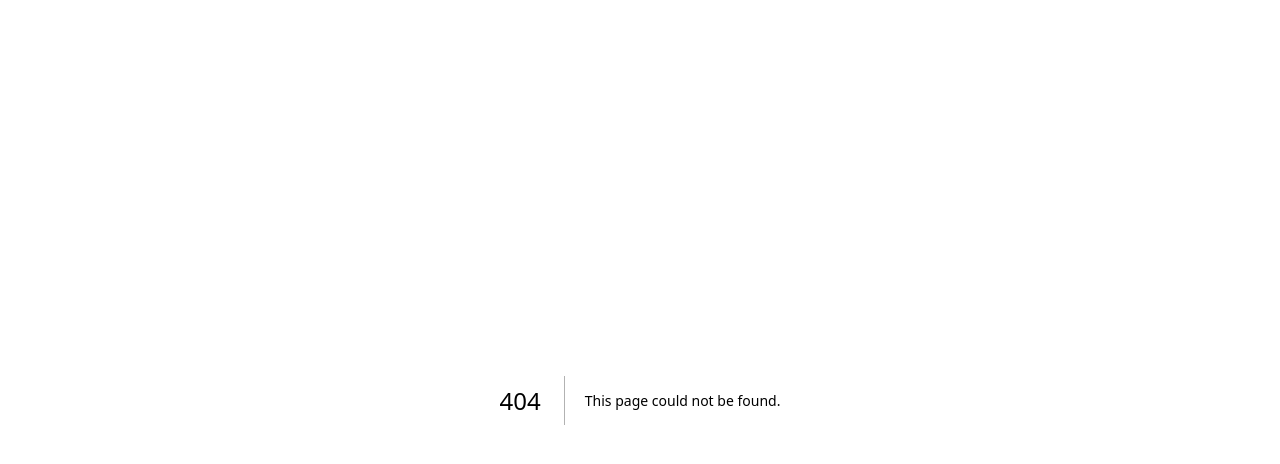
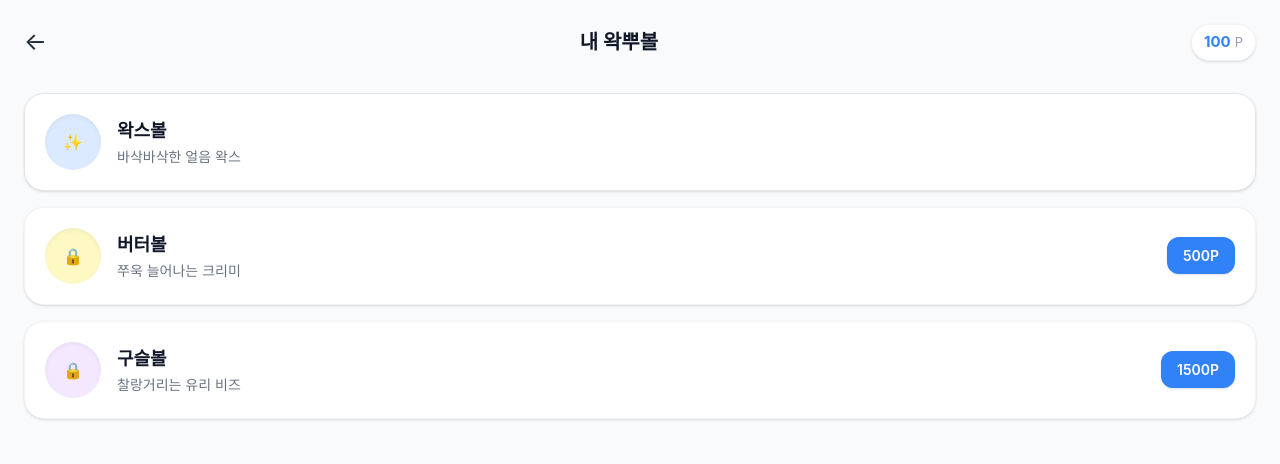
Before and after one commit to hyejunl33/SlimeSimulation, a Next.js app: page /collection in a window 1280 px wide. Before the commit this address had no page. Shown: the top 464 px of the page. Built offline with nearby package versions, Linux system fonts and the light colour scheme.

Commit message:
Implement Issues #7 #8 #9 #10: DeviceOrientation gravity, UI, Toss SDK, and Vercel config

```diff
--- /dev/null
+++ b/src/app/collection/page.tsx
@@ -0,0 +1,83 @@
+'use client';
+
+import { useRouter } from 'next/navigation';
+import { motion } from 'framer-motion';
+import { useStore } from '../../store/useStore';
+
+export default function CollectionPage() {
+  const router = useRouter();
+  const { points, level, addPoints, levelUp } = useStore();
+
+  const balls = [
+    { id: 1, name: '왁스볼', desc: '바삭바삭한 얼음 왁스', cost: 0, unlocked: level >= 1, color: 'bg-blue-100' },
+    { id: 2, name: '버터볼', desc: '쭈욱 늘어나는 크리미', cost: 500, unlocked: level >= 2, color: 'bg-yellow-100' },
+    { id: 3, name: '구슬볼', desc: '찰랑거리는 유리 비즈', cost: 1500, unlocked: level >= 3, color: 'bg-purple-100' },
+  ];
+
+  const handleUnlock = (cost: number, targetLevel: number) => {
+    if (points >= cost) {
+      addPoints(-cost);
+      if (level < targetLevel) {
+        levelUp(); // Simple level system logic
+      }
+    } else {
+      alert(`포인트가 부족합니다! (현재 ${points}P / 필요 ${cost}P)`);
+    }
+  };
+
+  const handleSelect = (id: number) => {
+    if (id <= level) {
+      useStore.setState({ level: id }); // Select the specific ball
+      router.push('/');
+    }
+  };
+
+  return (
+    <main className="min-h-[100dvh] bg-[#f9fafb] p-6 pb-10 flex flex-col">
+      <div className="flex items-center justify-between mb-8">
+        <button onClick={() => router.push('/')} className="text-[24px] text-gray-800">
+          ←
+        </button>
+        <h1 className="text-[20px] font-bold text-gray-900">내 왁뿌볼</h1>
+        <div className="bg-white px-3 py-1.5 rounded-full shadow-sm border border-gray-100 flex items-center gap-1">
+          <span className="font-bold text-[15px] text-[#3182f6]">{points.toLocaleString()}</span>
+          <span className="text-[13px] text-gray-400">P</span>
+        </div>
+      </div>
+
+      <div className="flex flex-col gap-4">
+        {balls.map((ball, i) => (
+          <motion.div
+            key={ball.id}
+            initial={{ opacity: 0, y: 20 }}
+            animate={{ opacity: 1, y: 0 }}
+            transition={{ delay: i * 0.1 }}
+            className={`w-full bg-white rounded-[20px] p-5 shadow-sm border ${ball.unlocked ? 'border-gray-200 cursor-pointer' : 'border-gray-100 opacity-60'}`}
+            onClick={() => ball.unlocked && handleSelect(ball.id)}
+          >
+            <div className="flex justify-between items-center">
+              <div className="flex items-center gap-4">
+                <div className={`w-14 h-14 rounded-full ${ball.color} flex items-center justify-center shadow-inner`}>
+                  {ball.unlocked ? '✨' : '🔒'}
+                </div>
+                <div className="flex flex-col gap-0.5">
+                  <h2 className="text-[18px] font-bold text-gray-900">{ball.name}</h2>
+                  <p className="text-[14px] text-gray-500">{ball.desc}</p>
+                </div>
+              </div>
+
+              {!ball.unlocked && (
+                <button
+                  onClick={(e) => { e.stopPropagation(); handleUnlock(ball.cost, ball.id); }}
+                  className="bg-[#3182f6] text-white px-4 py-2 rounded-[12px] font-semibold text-[14px] shadow-sm active:scale-95 transition-transform"
+                >
+                  {ball.cost}P
+                </button>
+              )}
+            </div>
+          </motion.div>
+        ))}
+      </div>
+    </main>
+  );
+}
--- a/src/app/page.tsx
+++ b/src/app/page.tsx
@@ -1,40 +1,30 @@
 'use client';
 
 import { useEffect } from 'react';
+import { useRouter } from 'next/navigation';
 import { motion } from 'framer-motion';
 import { useStore } from '../store/useStore';
 import Scene from '../components/Scene';
+import { shareToToss } from '../lib/tossSdk'; // We will create this
 
 export default function Home() {
-  const { points, level, addPoints, levelUp, checkAttendance } = useStore();
+  const router = useRouter();
+  const { points, level, addPoints, checkAttendance } = useStore();
 
   useEffect(() => {
     checkAttendance();
   }, [checkAttendance]);
 
-  const handleShare = () => {
-    addPoints(100);
-    if (typeof window !== 'undefined' && navigator.vibrate) {
-      navigator.vibrate(20);
+  const handleShare = async () => {
+    // Toss SDK Share
+    const shared = await shareToToss('왁뿌볼 만지면서 ASMR 들을 사람?', '지금 토스에서 왁뿌볼을 키워보세요!');
+    if (shared) {
+      addPoints(100);
+      if (typeof window !== 'undefined' && navigator.vibrate) {
+        navigator.vibrate(20);
+      }
     }
   };
-
-  const handleUpgrade = () => {
-    if (level >= 3) {
-      alert('이미 최고 단계의 왁뿌볼입니다!');
-      return;
-    }
-    const cost = level === 1 ? 500 : 1500;
-
-    if (points >= cost) {
-      addPoints(-cost);
-      levelUp();
-    } else {
-      alert(`포인트가 부족합니다! (${cost}P 필요)`);
-    }
-  };
-
-  const currentCost = level === 1 ? 500 : 1500;
 
   return (
     <main className="relative w-full h-[100dvh] overflow-hidden flex flex-col items-center justify-between p-6 pb-10">
@@ -48,10 +38,10 @@ export default function Home() {
       >
         <div className="flex flex-col gap-1">
           <h1 className="text-[28px] font-bold text-gray-900 leading-tight">왁뿌볼</h1>
-          <p className="text-[15px] text-gray-500 font-medium tracking-tight">LV.{level} {level === 1 ? '왁뿌볼' : level === 2 ? '버터볼' : '구슬볼'}</p>
+          <p className="text-[15px] text-gray-500 font-medium tracking-tight">LV.{level} {level === 1 ? '왁스볼' : level === 2 ? '버터볼' : '구슬볼'}</p>
         </div>
 
-        <div className="bg-white/80 backdrop-blur-md px-4 py-2.5 rounded-full shadow-sm border border-gray-100 flex items-center gap-1.5">
+        <div className="bg-white/80 backdrop-blur-md px-4 py-2.5 rounded-full shadow-sm border border-gray-100 flex items-center gap-1.5 cursor-pointer" onClick={() => router.push('/collection')}>
           <span className="font-bold text-[17px] text-[#3182f6] tracking-tight">{points.toLocaleString()}</span>
           <span className="text-[15px] font-semibold text-gray-400">P</span>
         </div>
@@ -64,16 +54,16 @@ export default function Home() {
         transition={{ duration: 0.5, ease: "easeOut", delay: 0.1 }}
       >
         <button
-          onClick={handleUpgrade}
-          className="w-full h-[56px] bg-[#3182f6] text-white rounded-[16px] font-bold text-[17px] shadow-sm active:scale-[0.98] transition-transform flex items-center justify-center disabled:opacity-50"
+          onClick={() => router.push('/collection')}
+          className="w-full h-[56px] bg-[#3182f6] text-white rounded-[16px] font-bold text-[17px] shadow-sm active:scale-[0.98] transition-transform flex items-center justify-center"
         >
-          {level < 3 ? `${currentCost}P로 레벨업` : '✨ 모든 왁뿌볼 획득 완료'}
+          콜렉션 열기 (새로운 왁뿌볼 획득)
         </button>
         <button
           onClick={handleShare}
           className="w-full h-[56px] bg-white text-[#4e5968] rounded-[16px] font-semibold text-[16px] shadow-sm border border-gray-100 active:bg-gray-50 active:scale-[0.98] transition-all flex items-center justify-center"
         >
-          친구에게 공유하고 포인트 받기
+          친구에게 공유하고 100P 받기
         </button>
       </motion.div>
     </main>
--- a/src/components/WakppuBall.tsx
+++ b/src/components/WakppuBall.tsx
@@ -1,6 +1,6 @@
 'use client';
 
-import { useRef, useCallback, useMemo, useEffect } from 'react';
+import { useRef, useCallback, useMemo, useEffect, useState } from 'react';
 import { useFrame } from '@react-three/fiber';
 import * as THREE from 'three';
 import CustomShaderMaterial from 'three-custom-shader-material';
@@ -8,6 +8,9 @@ import { useCursor, Instances, Instance } from '@react-three/drei';
 import { waxVertexShader, waxFragmentShader, butterVertexShader, butterFragmentShader } from '../shaders/ballShaders';
 import { getSoundForBall } from '../sound/ballSound';
 import { useStore } from '../store/useStore';
+
+const BEAD_COUNT = 150;
+const RADIUS = 0.9; // inside the glass shell
 
 export default function WakppuBall() {
   const level = useStore((state) => state.level);
@@ -19,13 +22,68 @@ export default function WakppuBall() {
 
   useCursor(true, 'pointer', 'auto');
 
+  // Device Orientation state
+  const gravityRef = useRef(new THREE.Vector3(0, -9.8, 0));
+
+  useEffect(() => {
+    if (level !== 3) return;
+
+    const handleOrientation = (e: DeviceOrientationEvent) => {
+      // gamma: left-to-right (-90 to 90)
+      // beta: front-to-back (-180 to 180)
+      if (e.gamma !== null && e.beta !== null) {
+        const x = e.gamma / 90;
+        const y = -e.beta / 90; // negative so tilting phone down makes beads go negative Y
+        // clamp values and apply a scaling factor
+        gravityRef.current.set(x * 15, y * 15, -2);
+      }
+    };
+
+    // Note: iOS requires permission request for DeviceOrientationEvent
+    if (typeof (DeviceOrientationEvent as any).requestPermission === 'function') {
+      const enableDeviceOrientation = () => {
+        (DeviceOrientationEvent as any).requestPermission()
+          .then((response: string) => {
+            if (response === 'granted') {
+              window.addEventListener('deviceorientation', handleOrientation);
+            }
+          })
+          .catch(console.error);
+        window.removeEventListener('pointerdown', enableDeviceOrientation);
+      };
+      window.addEventListener('pointerdown', enableDeviceOrientation);
+    } else {
+      window.addEventListener('deviceorientation', handleOrientation);
+    }
+
+    return () => {
+      window.removeEventListener('deviceorientation', handleOrientation);
+    };
+  }, [level]);
+
   const uniforms = useMemo(() => ({
     uTime: { value: 0 },
     uPointer: { value: new THREE.Vector3() },
     uPressure: { value: 0 },
   }), []);
 
-  useFrame(({ clock }) => {
+  // Simple physics state for beads
+  const beadsData = useMemo(() => {
+    return Array.from({ length: BEAD_COUNT }).map(() => ({
+      position: new THREE.Vector3(
+        (Math.random() - 0.5) * RADIUS,
+        (Math.random() - 0.5) * RADIUS,
+        (Math.random() - 0.5) * RADIUS
+      ),
+      velocity: new THREE.Vector3(0, 0, 0),
+      color: new THREE.Color().setHSL(Math.random(), 0.8, 0.5)
+    }));
+  }, []);
+
+  const instanceMeshRef = useRef<THREE.InstancedMesh>(null);
+  const dummy = useMemo(() => new THREE.Object3D(), []);
+
+  useFrame(({ clock }, delta) => {
     uniforms.uTime.value = clock.getElapsedTime();
     if (isDownRef.current) {
       pressureRef.current = Math.min(pressureRef.current + 0.05, 1.0);
@@ -33,6 +91,48 @@ export default function WakppuBall() {
       pressureRef.current *= 0.92;
     }
     uniforms.uPressure.value = pressureRef.current;
+
+    // Physics update for Level 3
+    if (level === 3 && instanceMeshRef.current) {
+      const dt = Math.min(delta, 0.05); // cap delta time
+      const friction = 0.98;
+
+      beadsData.forEach((bead, i) => {
+        // Add gravity
+        bead.velocity.addScaledVector(gravityRef.current, dt);
+
+        // If pointer is down, add repulsion from pointer
+        if (isDownRef.current) {
+          const repel = new THREE.Vector3().subVectors(bead.position, pointerRef.current);
+          const dist = repel.length();
+          if (dist < 0.5) {
+            bead.velocity.add(repel.normalize().multiplyScalar(15 * dt * (0.5 - dist)));
+          }
+        }
+
+        // Apply friction
+        bead.velocity.multiplyScalar(friction);
+
+        // Update position
+        bead.position.addScaledVector(bead.velocity, dt);
+
+        // Sphere bounds collision (inside the glass shell)
+        const distFromCenter = bead.position.length();
+        if (distFromCenter > RADIUS) {
+          // Push back inside
+          const normal = bead.position.clone().normalize();
+          bead.position.copy(normal.multiplyScalar(RADIUS));
+          // Reflect velocity (bounce)
+          bead.velocity.reflect(normal).multiplyScalar(0.5); // damping
+        }
+
+        // Apply to instance matrix
+        dummy.position.copy(bead.position);
+        dummy.updateMatrix();
+        instanceMeshRef.current!.setMatrixAt(i, dummy.matrix);
+      });
+      instanceMeshRef.current.instanceMatrix.needsUpdate = true;
+    }
   });
 
   const handlePointerMove = useCallback((e: any) => {
@@ -62,18 +162,6 @@ export default function WakppuBall() {
     if (sound.playRelease) sound.playRelease();
   }, [level]);
 
-  const beads = useMemo(() => {
-    if (level !== 3) return [];
-    return Array.from({ length: 150 }).map(() => ({
-      position: new THREE.Vector3(
-        (Math.random() - 0.5) * 1.5,
-        (Math.random() - 0.5) * 1.5,
-        (Math.random() - 0.5) * 1.5
-      ),
-      color: new THREE.Color().setHSL(Math.random(), 0.8, 0.5)
-    }));
-  }, [level]);
-
   if (level === 3) {
     return (
       <group onPointerMove={handlePointerMove} onPointerDown={handlePointerDown} onPointerUp={handlePointerUp} onPointerLeave={handlePointerUp}>
@@ -81,10 +169,10 @@ export default function WakppuBall() {
           <icosahedronGeometry args={[1, 32]} />
           <meshPhysicalMaterial transmission={0.95} roughness={0.05} ior={1.4} thickness={0.5} transparent opacity={0.3} color="#ffffff" />
         </mesh>
-        <Instances limit={150}>
+        <Instances ref={instanceMeshRef} limit={BEAD_COUNT}>
           <sphereGeometry args={[0.06, 8, 8]} />
           <meshStandardMaterial />
-          {beads.map((bead, i) => (
+          {beadsData.map((bead, i) => (
             <Instance key={i} position={bead.position} color={bead.color} />
           ))}
         </Instances>
--- /dev/null
+++ b/src/lib/tossSdk.ts
@@ -0,0 +1,39 @@
+export async function shareToToss(title: string, text: string): Promise<boolean> {
+  // 1. Toss Native Bridge Check (hypothetical Toss App in App environment)
+  if (typeof window !== 'undefined' && (window as any).Toss) {
+    try {
+      await (window as any).Toss.share({
+        title,
+        text,
+        url: window.location.href,
+      });
+      return true;
+    } catch (e) {
+      console.warn('Toss share failed, falling back to Web Share API', e);
+    }
+  }
+
+  // 2. Fallback to native Web Share API (works on most modern mobile browsers)
+  if (typeof navigator !== 'undefined' && navigator.share) {
+    try {
+      await navigator.share({
+        title,
+        text,
+        url: window.location.href,
+      });
+      return true;
+    } catch (e) {
+      // User cancelled or failed
+      return false;
+    }
+  }
+
+  // 3. Last fallback: copy to clipboard
+  try {
+    await navigator.clipboard.writeText(window.location.href);
+    alert('링크가 클립보드에 복사되었습니다!');
+    return true;
+  } catch (e) {
+    return false;
+  }
+}
```
Also changed, not shown: vercel.json (added), 2 other files (tests, documents, lock files or other folders).
